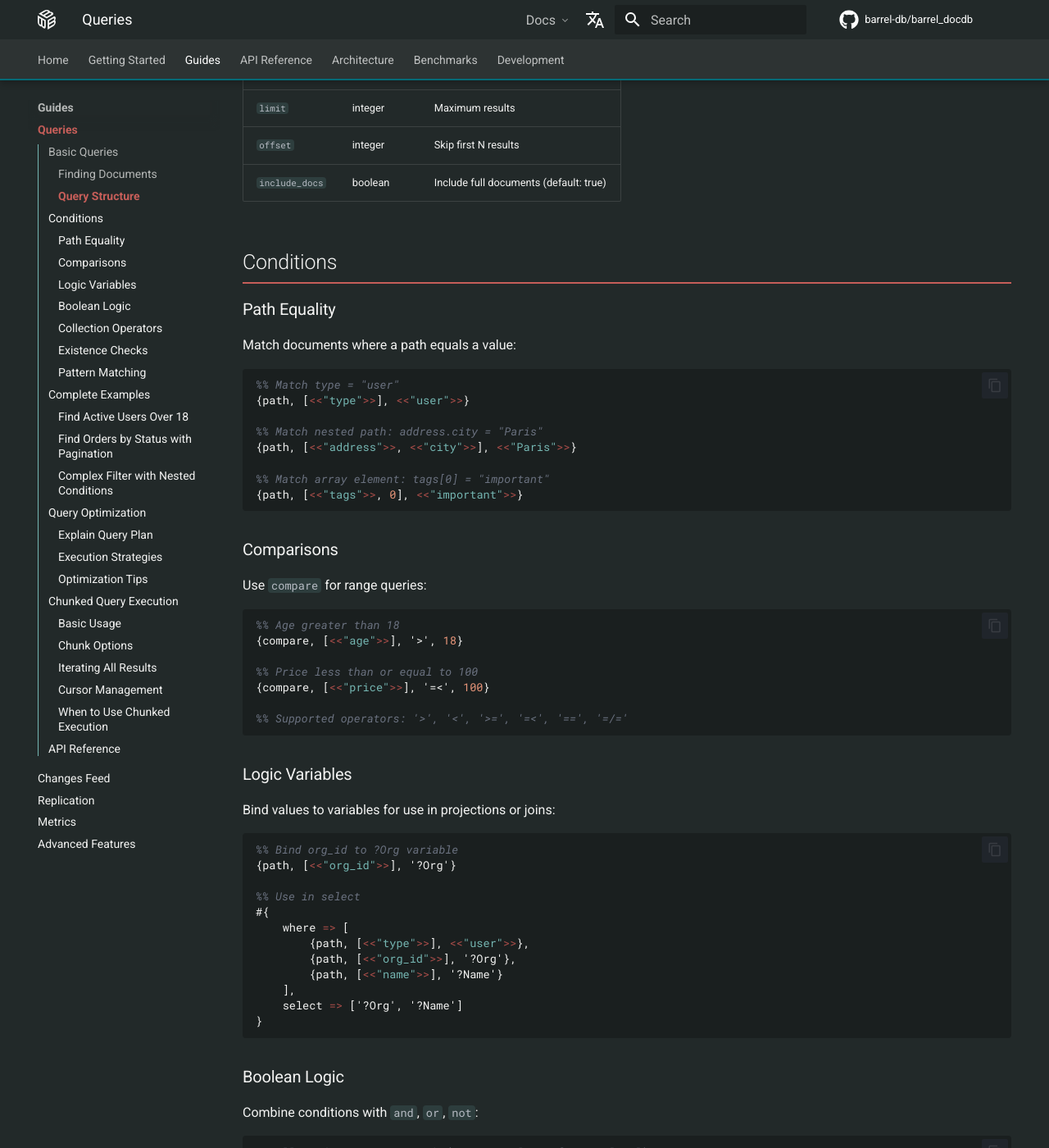
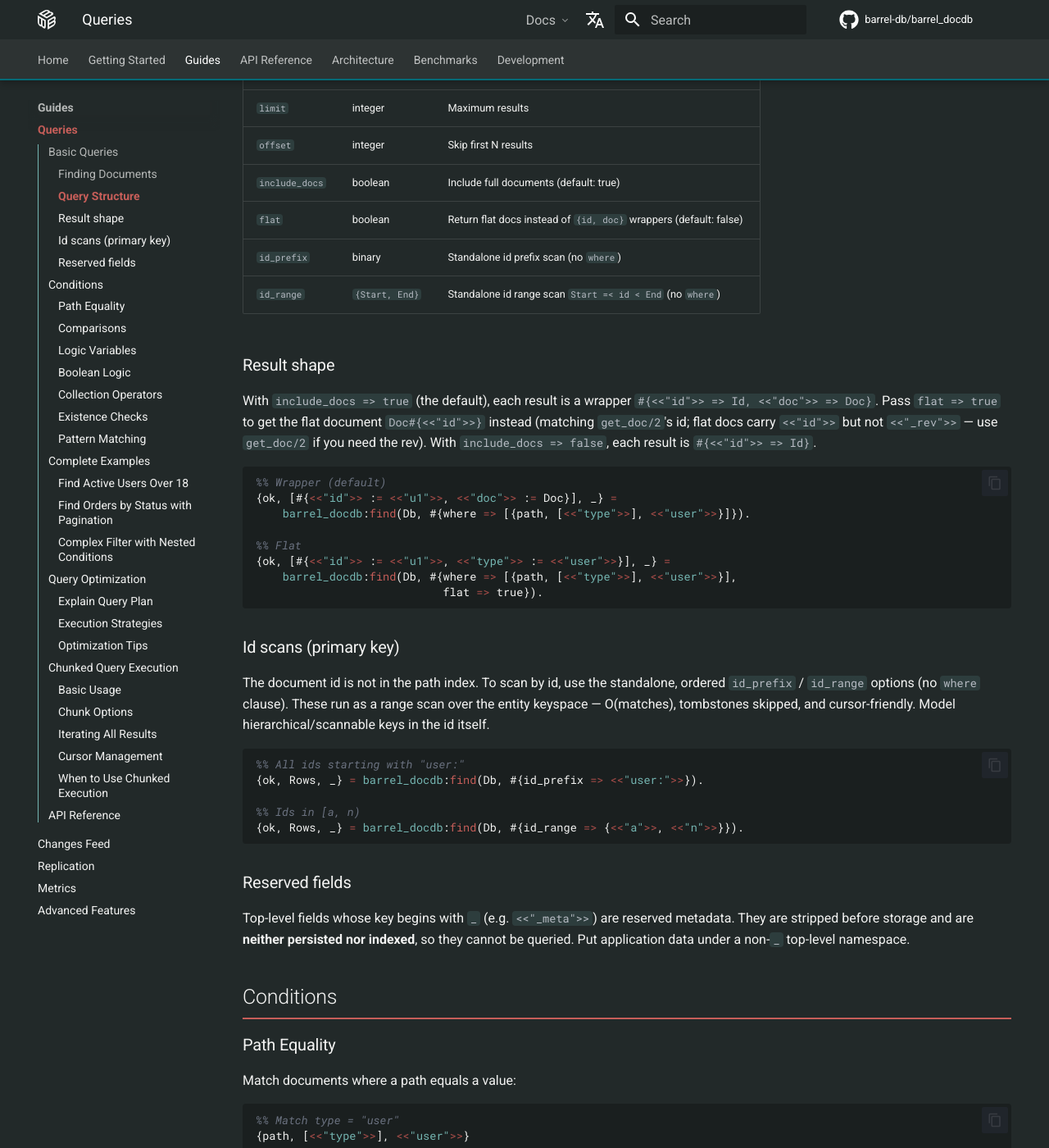
Before and after one commit to barrel-db/barrel_docdb, an MkDocs documentation site: the page built from docs/queries.md, in a window 1280 px wide and 1400 px high, scrolled down 911 px. Shown: the whole window at 82% size. Built offline with MkDocs 1.6.1 and Material for MkDocs 9.7.7, drawn with Linux system fonts in a browser that asks for light colours; comment, search, counter and statistics services are not loaded; some of the changed text lies outside the part shown.

Commit message:
Fix find/query: multi-compare, prefix, id scans, flat results
P1: an AND of two or more {compare} conditions returned the empty set.
The lazy multi-condition path verified the second compare via
docid_get_value/4, which looked up the field path while doc_paths stores
FieldPath ++ [Value], so it always returned not_found. Route multiple
non-equality conditions through the set-intersection path and harden
docid_get_value/4 to read the stored representation.

P2: {prefix} as a sole condition returned nothing because
execute_pure_prefix_chunked built the end key after the value terminator,
excluding longer values. Build it like fold_prefix.

id scans: add id_prefix and id_range find options, ordered primary-key
range scans over the entity keyspace (no ARS index), skipping tombstones.

flat: add flat => true to return flat documents instead of {id, doc}
wrappers (default unchanged).

Document the result shapes, id scans, and the reserved top-level _ rule.
Add barrel_find_correctness_SUITE.

````diff
--- a/docs/queries.md
+++ b/docs/queries.md
@@ -29,12 +29,56 @@ A query specification is a map with these keys:
 
 | Key | Type | Description |
 |-----|------|-------------|
-| `where` | list | **Required.** List of conditions to match |
+| `where` | list | **Required** (unless an id scan is used). List of conditions to match |
 | `select` | list | Fields or variables to return |
 | `order_by` | term | Field or variable for sorting |
 | `limit` | integer | Maximum results |
 | `offset` | integer | Skip first N results |
 | `include_docs` | boolean | Include full documents (default: true) |
+| `flat` | boolean | Return flat docs instead of `{id, doc}` wrappers (default: false) |
+| `id_prefix` | binary | Standalone id prefix scan (no `where`) |
+| `id_range` | `{Start, End}` | Standalone id range scan `Start =< id < End` (no `where`) |
+
+### Result shape
+
+With `include_docs => true` (the default), each result is a wrapper
+`#{<<"id">> => Id, <<"doc">> => Doc}`. Pass `flat => true` to get the flat
+document `Doc#{<<"id">>}` instead (matching `get_doc/2`'s id; flat docs carry
+`<<"id">>` but not `<<"_rev">>` — use `get_doc/2` if you need the rev). With
+`include_docs => false`, each result is `#{<<"id">> => Id}`.
+
+```erlang
+%% Wrapper (default)
+{ok, [#{<<"id">> := <<"u1">>, <<"doc">> := Doc}], _} =
+    barrel_docdb:find(Db, #{where => [{path, [<<"type">>], <<"user">>}]}).
+
+%% Flat
+{ok, [#{<<"id">> := <<"u1">>, <<"type">> := <<"user">>}], _} =
+    barrel_docdb:find(Db, #{where => [{path, [<<"type">>], <<"user">>}],
+                            flat => true}).
+```
+
+### Id scans (primary key)
+
+The document id is not in the path index. To scan by id, use the standalone,
+ordered `id_prefix` / `id_range` options (no `where` clause). These run as a
+range scan over the entity keyspace — O(matches), tombstones skipped, and
+cursor-friendly. Model hierarchical/scannable keys in the id itself.
+
+```erlang
+%% All ids starting with "user:"
+{ok, Rows, _} = barrel_docdb:find(Db, #{id_prefix => <<"user:">>}).
+
+%% Ids in [a, n)
+{ok, Rows, _} = barrel_docdb:find(Db, #{id_range => {<<"a">>, <<"n">>}}).
+```
+
+### Reserved fields
+
+Top-level fields whose key begins with `_` (e.g. `<<"_meta">>`) are reserved
+metadata. They are stripped before storage and are **neither persisted nor
+indexed**, so they cannot be queried. Put application data under a non-`_`
+top-level namespace.
 
 ## Conditions
 
````
Also changed, not shown: 4 other files.
